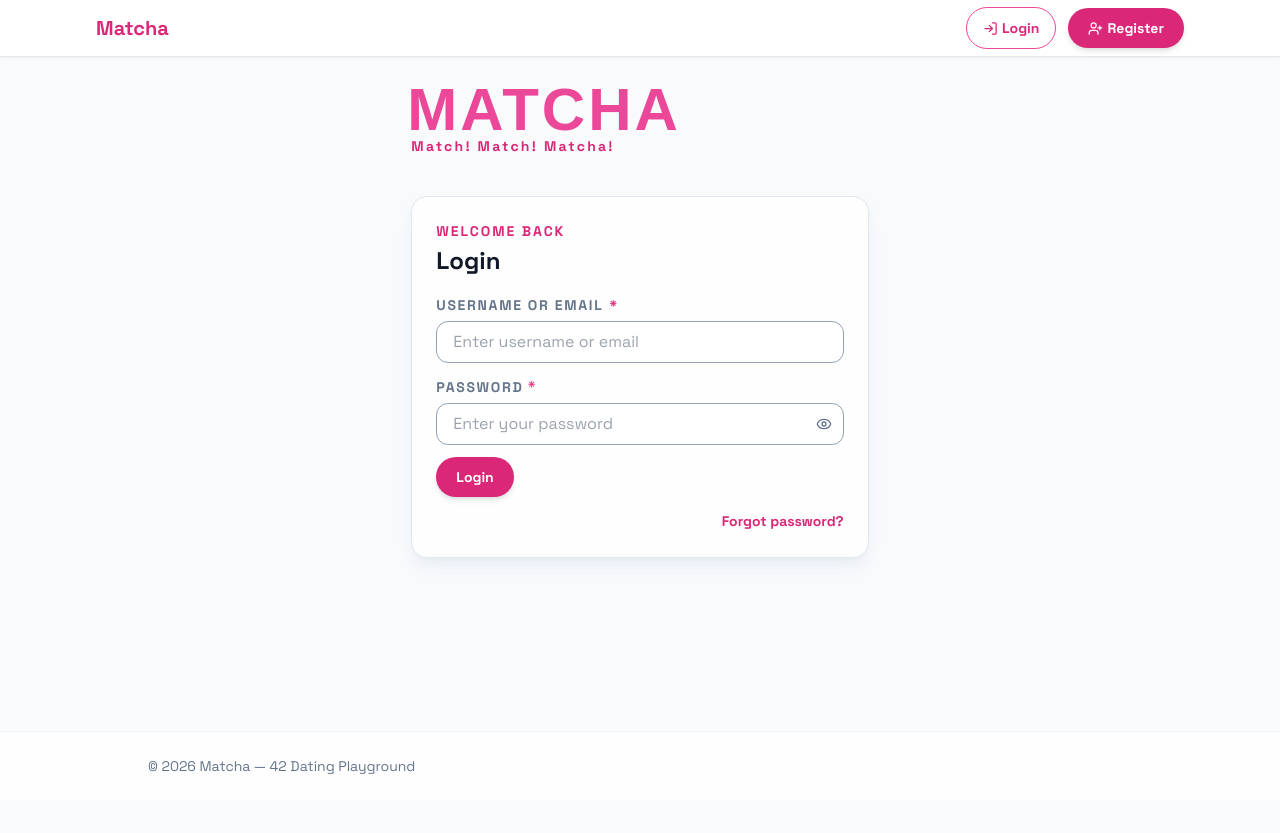
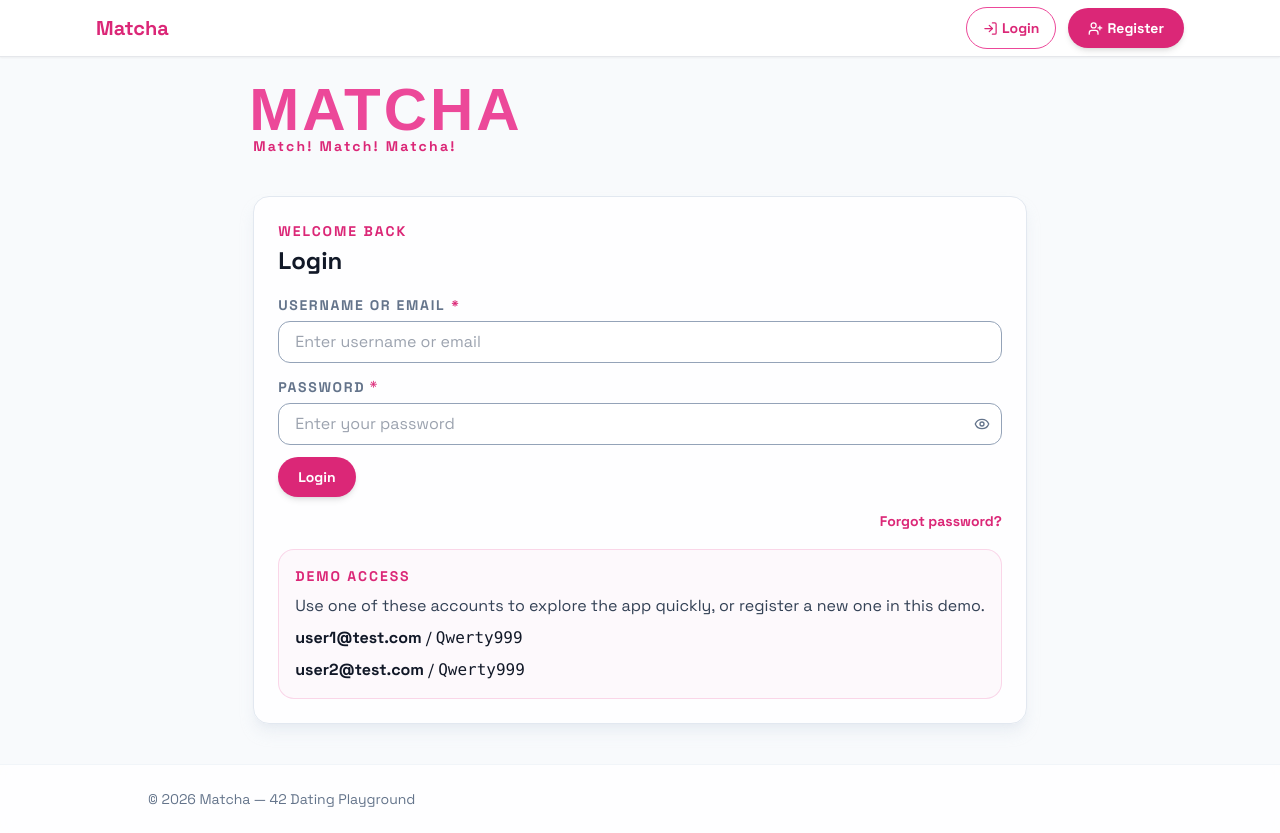
Before and after one commit to xchen34/matcha, a React (Vite) app in the folder frontend/: page /login in a window 1280 px wide. Before the commit the page ends 800 px from the top, so only its background shows below. Built offline with nearby package versions, Linux system fonts and the light colour scheme; a web font is replaced by a local one.

Commit message:
demo account

```diff
--- a/frontend/src/auth/LoginPage.jsx
+++ b/frontend/src/auth/LoginPage.jsx
@@ -68,6 +68,28 @@ export default function LoginPage({ onLogin }) {
 
       {/*========== MESSAGE ==========*/}
       {message && <p className="text-sm text-slate-600">{message}</p>}
+
+      {/*========== DEMO ACCESS ==========*/}
+      <div className="rounded-2xl border border-primary/20 bg-primary-light/40 p-4 space-y-2">
+        <p className="text-xs uppercase tracking-[0.14em] text-primary-dark font-semibold">
+          Demo Access
+        </p>
+        <p className="text-sm text-slate-700">
+          Use one of these accounts to explore the app quickly, or register a new one in this demo.
+        </p>
+        <div className="space-y-2 text-sm text-neutral-dark">
+          <p>
+            <span className="font-semibold">user1@test.com</span>
+            {" / "}
+            <span className="font-mono">Qwerty999</span>
+          </p>
+          <p>
+            <span className="font-semibold">user2@test.com</span>
+            {" / "}
+            <span className="font-mono">Qwerty999</span>
+          </p>
+        </div>
+      </div>
     </section>
   );
 }
```
